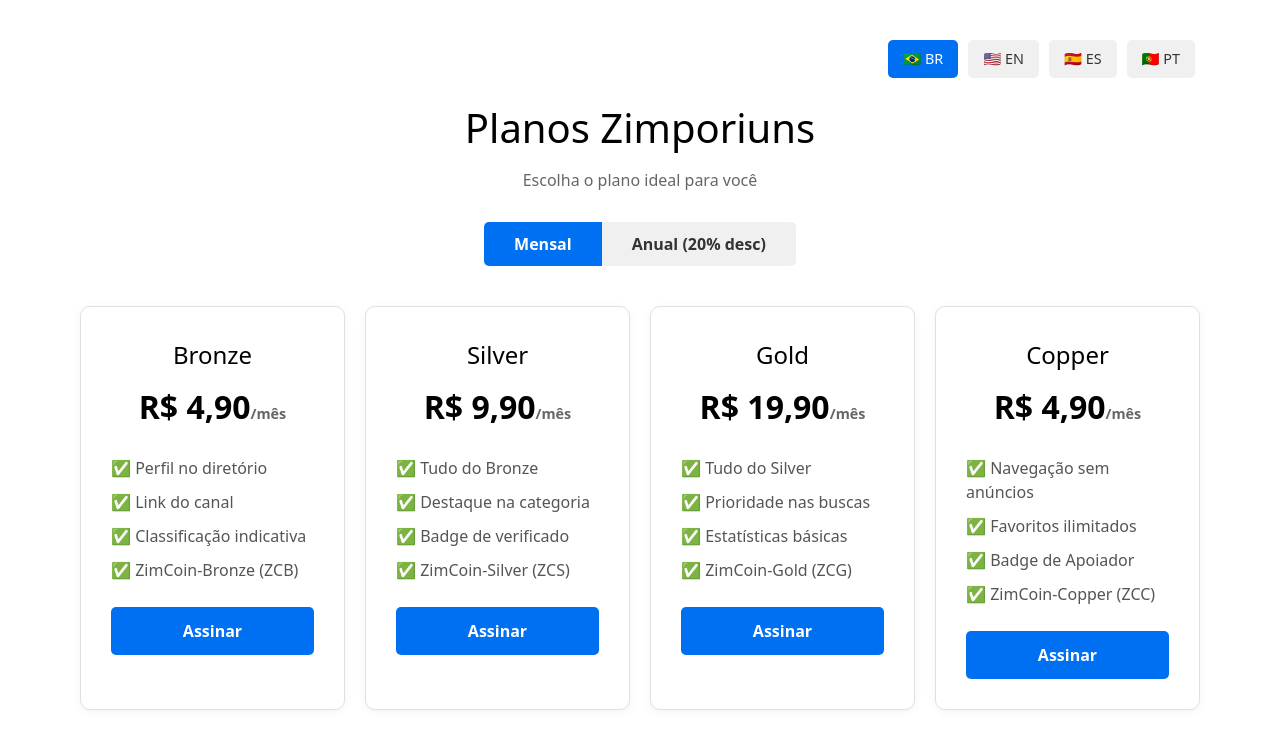
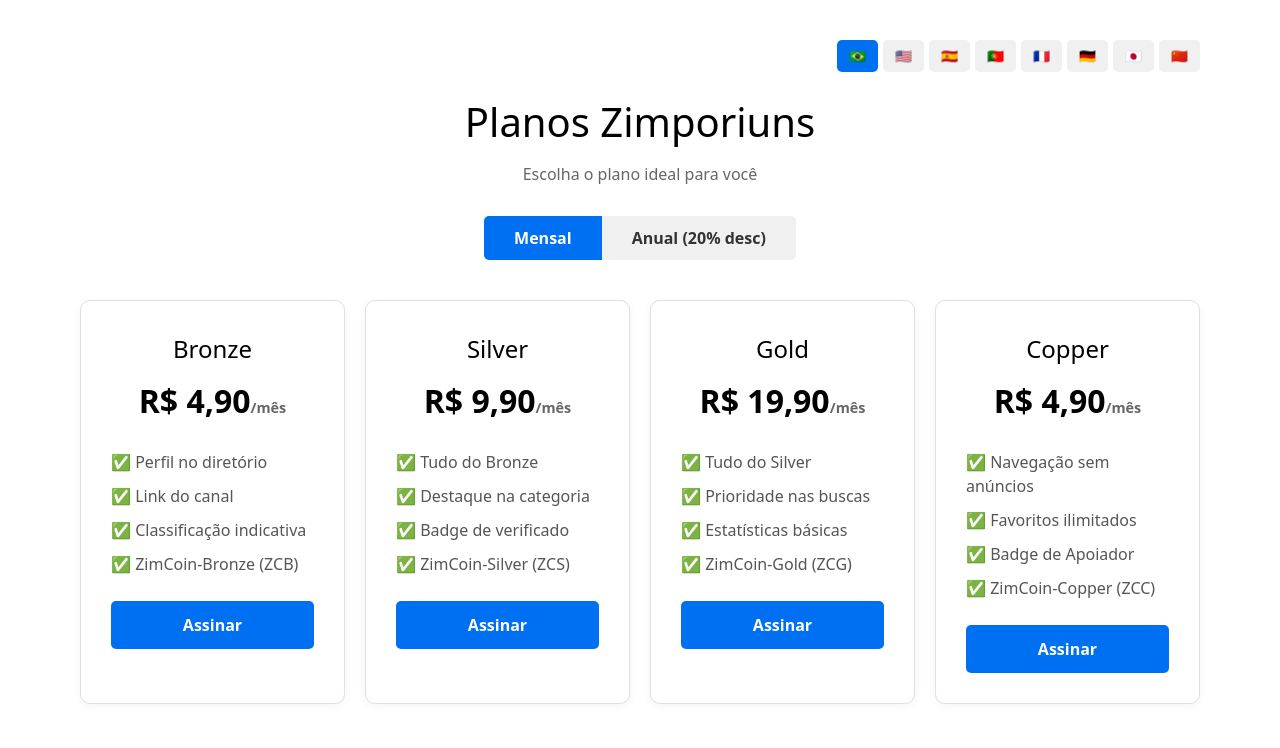
Before and after one commit to zimporiuns-eng/zimporiuns, a Next.js app: page /planos in a window 1280 px wide. Shown: the top 748 px of the page. Built offline with nearby package versions, Linux system fonts and the light colour scheme.

Commit message:
Atualizar página de planos para 8 idiomas (PT-BR, EN, ES, PT-PT, FR, DE, JA, ZH)

```diff
--- a/src/app/planos/page.tsx
+++ b/src/app/planos/page.tsx
@@ -1,8 +1,9 @@
 'use client';
 
 import { useState } from 'react';
+import Link from 'next/link';
 
-type Idioma = 'pt-BR' | 'en' | 'es' | 'pt-PT';
+type Idioma = 'pt-BR' | 'en' | 'es' | 'pt-PT' | 'fr' | 'de' | 'ja' | 'zh';
 
 const traducoes: Record<Idioma, any> = {
   'pt-BR': {
@@ -64,6 +65,66 @@
     beneficiosSilver: ['Tudo do Bronze', 'Destaque na categoria', 'Distintivo verificado', 'ZimCoin-Silver (ZCS)'],
     beneficiosGold: ['Tudo do Silver', 'Prioridade nas pesquisas', 'Estatísticas básicas', 'ZimCoin-Gold (ZCG)'],
     beneficiosCopper: ['Navegação sem anúncios', 'Favoritos ilimitados', 'Distintivo de apoiante', 'ZimCoin-Copper (ZCC)']
+  },
+  'fr': {
+    titulo: 'Plans Zimporiuns',
+    subtitulo: 'Choisissez le plan parfait pour vous',
+    mensal: 'Mensuel',
+    anual: 'Annuel (20% de réduction)',
+    economia: 'Économisez 20% !',
+    assinar: 'S\'abonner',
+    redirecionando: 'Redirection...',
+    ano: 'an',
+    mes: 'mois',
+    beneficiosBronze: ['Profil dans l\'annuaire', 'Lien du canal', 'Classification indicative', 'ZimCoin-Bronze (ZCB)'],
+    beneficiosSilver: ['Tout le Bronze', 'Mise en avant dans la catégorie', 'Badge vérifié', 'ZimCoin-Silver (ZCS)'],
+    beneficiosGold: ['Tout le Silver', 'Priorité de recherche', 'Statistiques de base', 'ZimCoin-Gold (ZCG)'],
+    beneficiosCopper: ['Navigation sans publicité', 'Favoris illimités', 'Badge de supporter', 'ZimCoin-Copper (ZCC)']
+  },
+  'de': {
+    titulo: 'Zimporiuns Pläne',
+    subtitulo: 'Wählen Sie den perfekten Plan für sich',
+    mensal: 'Monatlich',
+    anual: 'Jährlich (20% Rabatt)',
+    economia: '20% sparen!',
+    assinar: 'Abonnieren',
+    redirecionando: 'Weiterleitung...',
+    ano: 'Jahr',
+    mes: 'Monat',
+    beneficiosBronze: ['Verzeichnisprofil', 'Kanal-Link', 'Alterseinstufung', 'ZimCoin-Bronze (ZCB)'],
+    beneficiosSilver: ['Alles von Bronze', 'Kategorie-Hervorhebung', 'Verifiziertes Abzeichen', 'ZimCoin-Silver (ZCS)'],
+    beneficiosGold: ['Alles von Silver', 'Suchpriorität', 'Basis-Statistiken', 'ZimCoin-Gold (ZCG)'],
+    beneficiosCopper: ['Werbefreie Navigation', 'Unbegrenzte Favoriten', 'Unterstützer-Abzeichen', 'ZimCoin-Copper (ZCC)']
+  },
+  'ja': {
+    titulo: 'Zimporiuns プラン',
+    subtitulo: 'あなたにぴったりのプランをお選びください',
+    mensal: '月額',
+    anual: '年額 (20%オフ)',
+    economia: '20%節約！',
+    assinar: '購読する',
+    redirecionando: 'リダイレクト中...',
+    ano: '年',
+    mes: '月',
+    beneficiosBronze: ['ディレクトリプロフィール', 'チャンネルリンク', 'コンテンツレーティング', 'ZimCoin-Bronze (ZCB)'],
+    beneficiosSilver: ['Bronzeの全機能', 'カテゴリでの強調表示', '認証バッジ', 'ZimCoin-Silver (ZCS)'],
+    beneficiosGold: ['Silverの全機能', '検索優先', '基本統計', 'ZimCoin-Gold (ZCG)'],
+    beneficiosCopper: ['広告なしナビゲーション', '無制限のお気に入り', 'サポーターバッジ', 'ZimCoin-Copper (ZCC)']
+  },
+  'zh': {
+    titulo: 'Zimporiuns 计划',
+    subtitulo: '选择最适合您的计划',
+    mensal: '每月',
+    anual: '每年 (20%折扣)',
+    economia: '节省20%！',
+    assinar: '订阅',
+    redirecionando: '重定向中...',
+    ano: '年',
+    mes: '月',
+    beneficiosBronze: ['目录资料', '频道链接', '内容分级', 'ZimCoin-Bronze (ZCB)'],
+    beneficiosSilver: ['Bronze全部功能', '类别突出显示', '认证徽章', 'ZimCoin-Silver (ZCS)'],
+    beneficiosGold: ['Silver全部功能', '搜索优先', '基础统计', 'ZimCoin-Gold (ZCG)'],
+    beneficiosCopper: ['无广告导航', '无限收藏夹', '支持者徽章', 'ZimCoin-Copper (ZCC)']
   }
 };
 
@@ -71,7 +132,11 @@
   { codigo: 'pt-BR', bandeira: '🇧🇷', nome: 'Português (Brasil)' },
   { codigo: 'en', bandeira: '🇺🇸', nome: 'English' },
   { codigo: 'es', bandeira: '🇪🇸', nome: 'Español' },
-  { codigo: 'pt-PT', bandeira: '🇵🇹', nome: 'Português (Portugal)' }
+  { codigo: 'pt-PT', bandeira: '🇵🇹', nome: 'Português (Portugal)' },
+  { codigo: 'fr', bandeira: '🇫🇷', nome: 'Français' },
+  { codigo: 'de', bandeira: '🇩🇪', nome: 'Deutsch' },
+  { codigo: 'ja', bandeira: '🇯🇵', nome: '日本語' },
+  { codigo: 'zh', bandeira: '🇨🇳', nome: '中文'}
 ];
 
 const planos = [
@@ -102,11 +167,11 @@
 
   return (
     <div style={{ padding: '40px', maxWidth: '1200px', margin: '0 auto' }}>
-      <div style={{ textAlign: 'right', marginBottom: '20px' }}>
+      <div style={{ textAlign: 'right', marginBottom: '20px', display: 'flex', flexWrap: 'wrap', justifyContent: 'flex-end', gap: '5px' }}>
         {idiomas.map((lang) => (
           <button key={lang.codigo} onClick={() => setIdioma(lang.codigo)}
-            style={{ padding: '8px 15px', margin: '0 5px', backgroundColor: idioma === lang.codigo ? '#0070f3' : '#f0f0f0', color: idioma === lang.codigo ? 'white' : '#333', border: 'none', borderRadius: '5px', cursor: 'pointer', fontSize: '0.9rem' }}
-            title={lang.nome}>{lang.bandeira} {lang.codigo === 'en' ? 'EN' : lang.codigo === 'es' ? 'ES' : lang.codigo === 'pt-PT' ? 'PT' : 'BR'}</button>
+            style={{ padding: '6px 12px', backgroundColor: idioma === lang.codigo ? '#0070f3' : '#f0f0f0', color: idioma === lang.codigo ? 'white' : '#333', border: 'none', borderRadius: '5px', cursor: 'pointer', fontSize: '0.85rem' }}
+            title={lang.nome}>{lang.bandeira}</button>
         ))}
       </div>
       <h1 style={{ textAlign: 'center', fontSize: '2.5rem', marginBottom: '10px' }}>{t.titulo}</h1>
```
